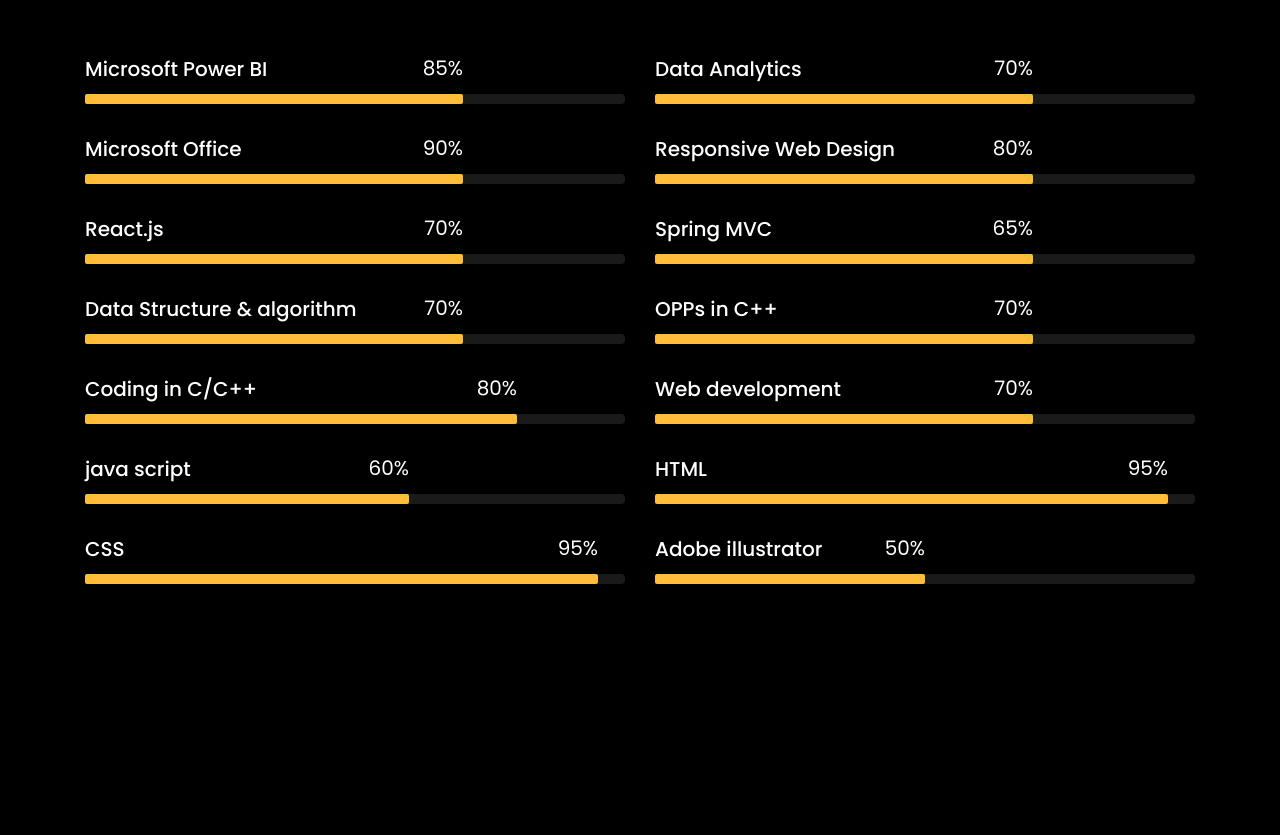
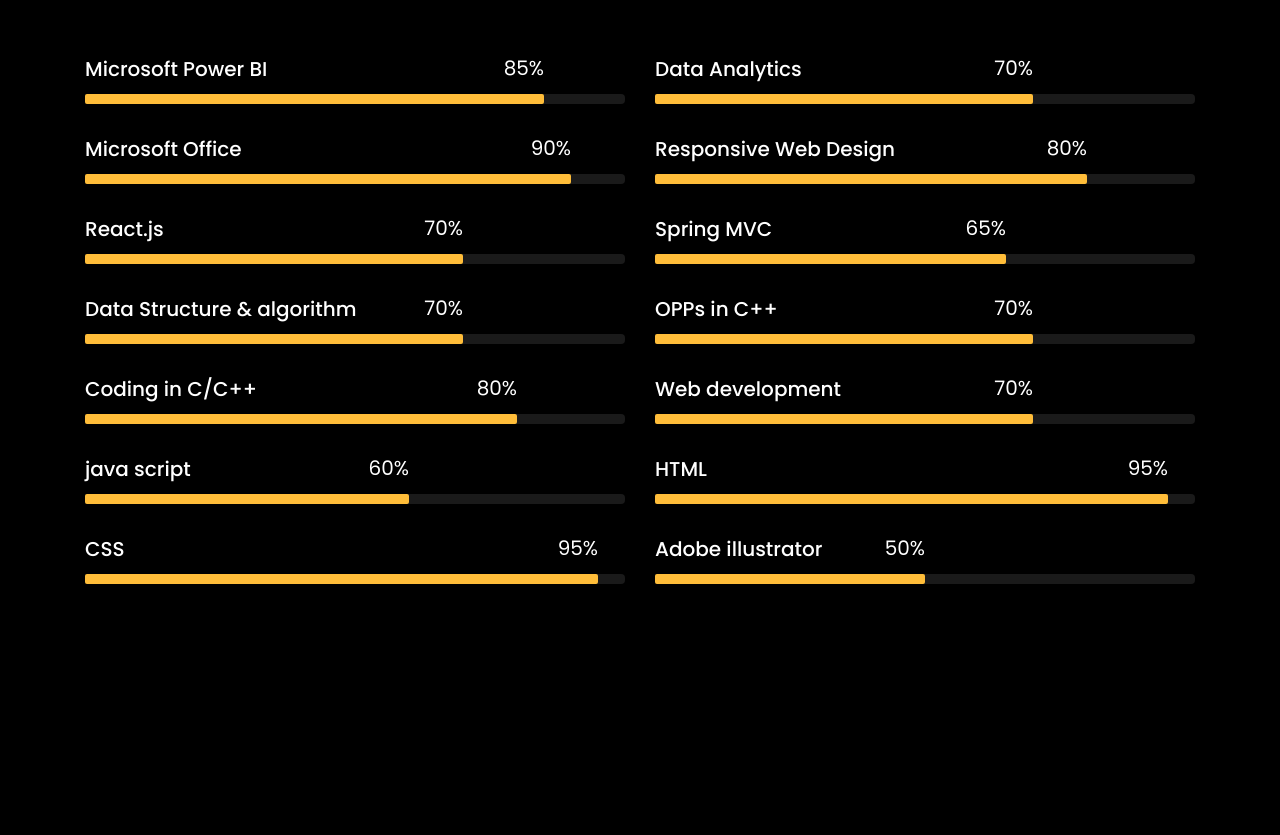
Before and after one commit to Raju1822/Raju, a plain HTML site: page index.html in a window 1280 px wide. Shown: the part 3935-4770 px from the top of the page. Drawn offline with Linux system fonts and the light colour scheme; files whose address does not match are found by name.

Commit message:
Update index.html

```diff
--- a/index.html
+++ b/index.html
@@ -275,7 +275,7 @@
 							<h3>Microsoft Power BI</h3>
 							<div class="progress">
 							 	<div class="progress-bar color-1" role="progressbar" aria-valuenow="90"
-							  	aria-valuemin="0" aria-valuemax="100" style="width:70%">
+							  	aria-valuemin="0" aria-valuemax="100" style="width:85%">
 							    <span>85%</span>
 							  	</div>
 							</div>
@@ -297,7 +297,7 @@
 							<h3>Microsoft Office</h3>
 							<div class="progress">
 							 	<div class="progress-bar color-1" role="progressbar" aria-valuenow="90"
-							  	aria-valuemin="0" aria-valuemax="100" style="width:70%">
+							  	aria-valuemin="0" aria-valuemax="100" style="width:90%">
 							    <span>90%</span>
 							  	</div>
 							</div>
@@ -308,7 +308,7 @@
 							<h3>Responsive Web Design</h3>
 							<div class="progress">
 							 	<div class="progress-bar color-1" role="progressbar" aria-valuenow="90"
-							  	aria-valuemin="0" aria-valuemax="100" style="width:70%">
+							  	aria-valuemin="0" aria-valuemax="100" style="width:80%">
 							    <span>80%</span>
 							  	</div>
 							</div>
@@ -330,7 +330,7 @@
 							<h3>Spring MVC</h3>
 							<div class="progress">
 							 	<div class="progress-bar color-1" role="progressbar" aria-valuenow="90"
-							  	aria-valuemin="0" aria-valuemax="100" style="width:70%">
+							  	aria-valuemin="0" aria-valuemax="100" style="width:65%">
 							    <span>65%</span>
 							  	</div>
 							</div>
```
